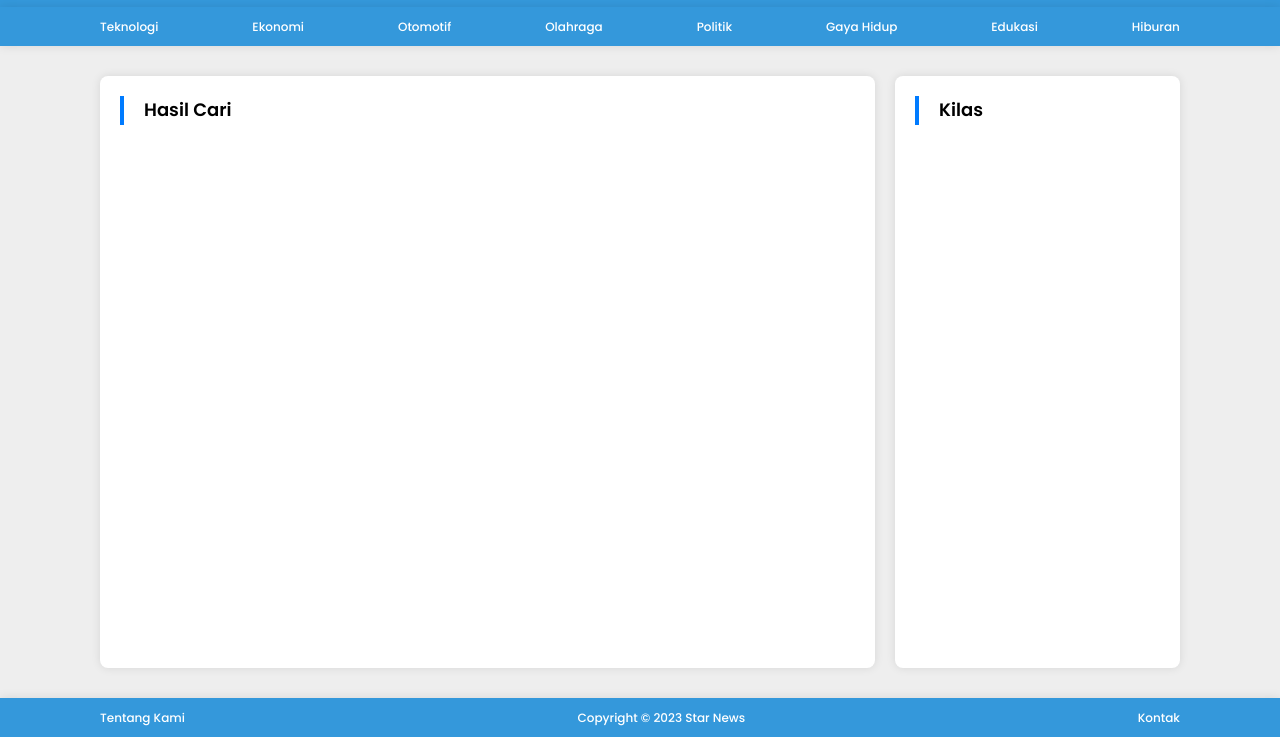
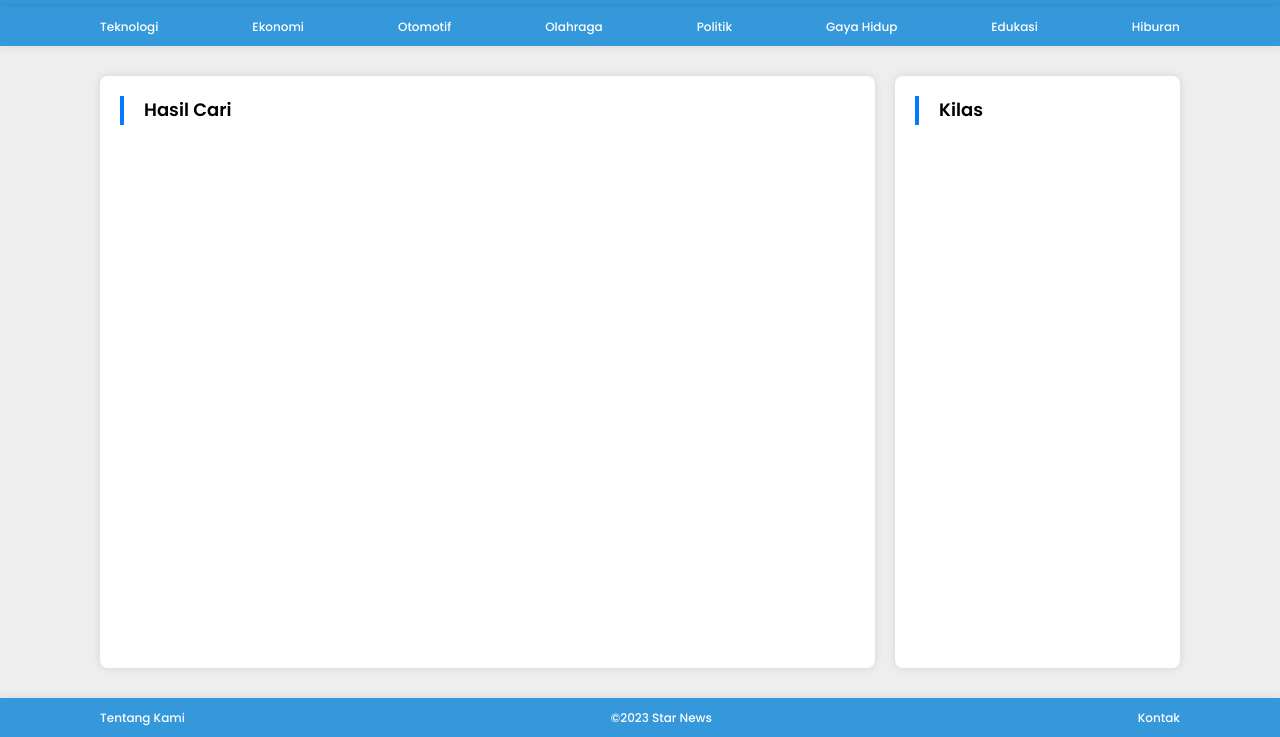
Before and after one commit to Kampus-Merdeka-Software-Engineering/FE-2-Jakarta-25, a plain HTML site: page cari.html in a window 1280 px wide. Shown: the part 63-800 px from the top of the page. Drawn offline with Linux system fonts and the light colour scheme; no server answers.

Commit message:
simple copyright

```diff
--- a/cari.html
+++ b/cari.html
@@ -141,7 +141,7 @@
 
     <footer>
       <p><a href="tentang-kami">Tentang Kami</a></p>
-      <p>Copyright © 2023 Star News</p>
+      <p>©2023 Star News</p>
       <p><a href="kontak">Kontak</a></p>
     </footer>
 
```
Also changed, not shown: detail.html (+1 -1 lines), edukasi.html (+1 -1 lines), ekonomi.html (+1 -1 lines), gayahidup.html (+1 -1 lines), hiburan.html (+1 -1 lines), index.html (+1 -1 lines), kontak.html (+1 -1 lines), olahraga.html (+1 -1 lines), otomotif.html (+1 -1 lines), politik.html (+1 -1 lines), saran.html (+1 -1 lines), teknologi.html (+1 -1 lines), tentang-kami.html (+1 -1 lines), testimoni.html (+1 -1 lines).
